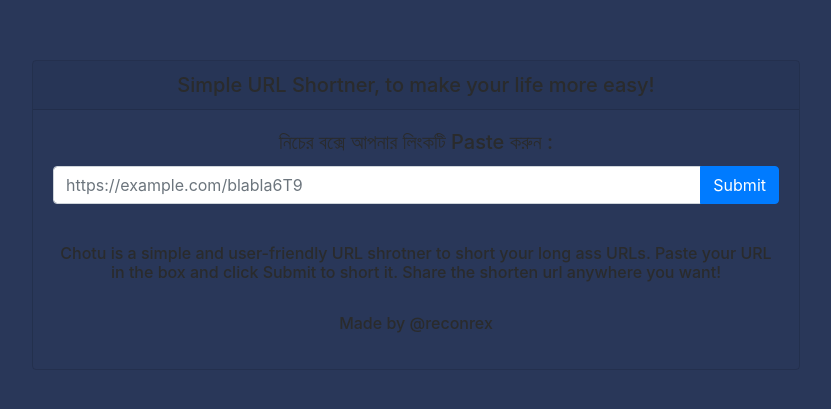
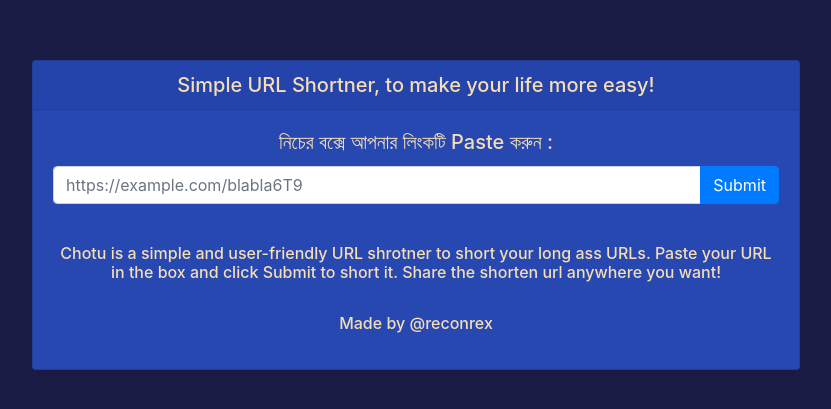
Before and after one commit to reconrex/chotuTheShortner, a plain HTML site: page index.html in a window 1280 px wide. Shown: the part 185-594 px from the top of the page, without its empty margins (224-1055 px from the left). Drawn offline with nearby package versions, Linux system fonts and the light colour scheme.

Commit message:
Update index.html

```diff
--- a/index.html
+++ b/index.html
@@ -25,12 +25,12 @@
       flex-wrap: wrap;
       align-content: center;
 
-      color: #2a2b2c;
-      background-color: #293759;
+      color: wheat;
+      background-color: #1a1b44;
       overflow: hidden;
     }
     .card {
-      background-color: transparent;
+      background-color: #2747b1;
       width: 768px;
     }
     .card-text {
@@ -131,6 +131,6 @@
   <script src="https://cdn.jsdelivr.net/npm/jquery@3.4.1/dist/jquery.slim.min.js" integrity="sha256-pasqAKBDmFT4eHoN2ndd6lN370kFiGUFyTiUHWhU7k8=" crossorigin="anonymous"></script>
   <script src="https://cdn.jsdelivr.net/npm/popper.js@1.16.0/dist/umd/popper.min.js" integrity="sha384-Q6E9RHvbIyZFJoft+2mJbHaEWldlvI9IOYy5n3zV9zzTtmI3UksdQRVvoxMfooAo" crossorigin="anonymous"></script>
   <script src="https://cdn.jsdelivr.net/npm/bootstrap@4.4.1/dist/js/bootstrap.min.js" integrity="sha256-WqU1JavFxSAMcLP2WIOI+GB2zWmShMI82mTpLDcqFUg=" crossorigin="anonymous"></script>
-  <script src="https://cdn.jsdelivr.net/gh/reconrex/chotuTheShortner@1.4/master.js" crossorigin="anonymous"></script>
+  <script src="https://raw.githubusercontent.com/rafsanbasunia/chotuTheShortner/master.js" crossorigin="anonymous"></script>
 </body>
 </html>
```
